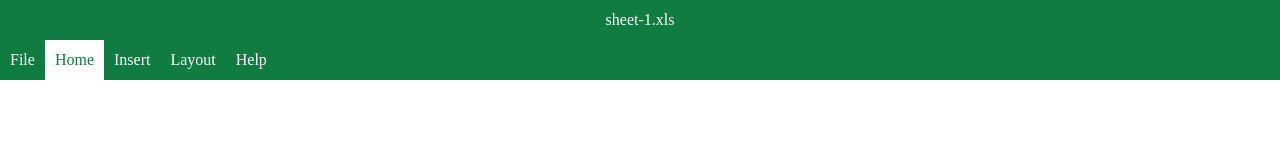
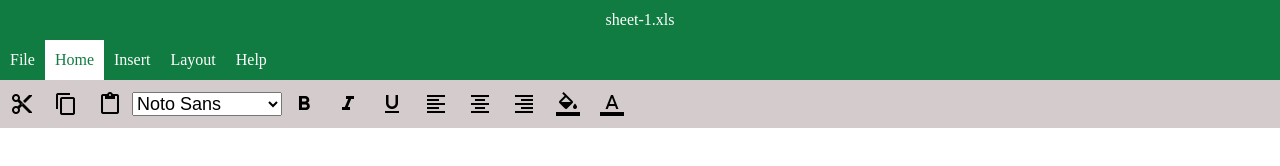
Before and after one commit to Jas-Script/Excel-clone-, a plain HTML site: page index.html in a window 1280 px wide. Drawn offline with Linux system fonts and the light colour scheme.

Commit message:
added menu-icon-bar icons and selectors

```diff
--- a/index.html
+++ b/index.html
@@ -6,6 +6,7 @@
     <meta http-equiv="X-UA-Compatible" content="IE=edge">
     <meta name="viewport" content="width=device-width, initial-scale=1.0">
     <link href="style.css" rel="stylesheet">
+    <link href="https://fonts.googleapis.com/icon?family=Material+Icons" rel="stylesheet">
     <title>Excel-Clone</title>
 </head>
 
@@ -19,7 +20,34 @@
             <div class="menu-layout menu-items">Layout</div>
             <div class="menu-help menu-items">Help</div>
         </div>
-        <div class="menu-icon-bar"></div>
+        <div class="menu-icon-bar">
+            <div class="material-icons menu-icons icon-cut">content_cut</div>
+            <div class="material-icons menu-icons icon-copy">content_copy</div>
+            <div class="material-icons menu-icons icon-paste">content_paste</div>
+            <select class="selector font-family-selector">
+                <option style="font-family: Noto Sans;" value="Noto Sans">Noto Sans</option>
+                <option style="font-family:Arial" value="Arial">Arial</option>
+                <option style="font-family:Calibri" value="Calibri">Calibri</option>
+                <option style="font-family:Comic Sans MS" value="Comic Sans MS">Comic Sans MS</option>
+                <option style="font-family:Courier New" value="Courier New">Courier New</option>
+                <option style="font-family:Impact" value="Impact">Impact</option>
+                <option style="font-family:Georgia" value="Georgia">Georgia</option>
+                <option style="font-family:Garamond" value="Garamond">Garamond</option>
+                <option style="font-family:Lato" value="Lato">Lato</option>
+                <option style="font-family:Open Sans" value="Open Sans">Open Sans</option>
+                <option style="font-family:Palatino" value="Palatino">Palatino</option>
+                <option style="font-family:Verdana" value="Verdana">Verdana</option>
+
+            </select>
+            <div class="material-icons menu-icons icon-bold">format_bold</div>
+            <div class="material-icons menu-icons icon-italic">format_italic</div>
+            <div class="material-icons menu-icons icon-underline">format_underline</div>
+            <div class="material-icons menu-icons icon-bold">format_align_left</div>
+            <div class="material-icons menu-icons icon-italic">format_align_center</div>
+            <div class="material-icons menu-icons icon-underline">format_align_right</div>
+            <div class="material-icons menu-icons icon-fillcolor">format_color_fill</div>
+            <div class="material-icons menu-icons icon-textcolor">format_color_text</div>
+        </div>
         <div class="formula-bar"></div>
         <div class="data-container">
             <div class="row-name-container"></div>
--- a/style.css
+++ b/style.css
@@ -57,9 +57,33 @@ body{
 }
 .menu-icon-bar{
     height: 6vh;
+    background-color: rgb(212, 204, 204);
+    display: flex;
+    align-items: center;
+
+
+
 
 }
 
+.material-icons.menu-icons{
+    padding-left: 10px;
+    padding-right: 10px;
+    height: 100%;
+    display: flex;
+    align-items: center;
+
+}
+
+.menu-icons:hover{
+    background-color: rgb(163, 160, 160);
+    cursor: pointer;
+}
+
+.font-family-selector{
+    font-size: 18px;
+    width: 150px;
+}
 
 .formula-bar{
     height: 5vh;
```
